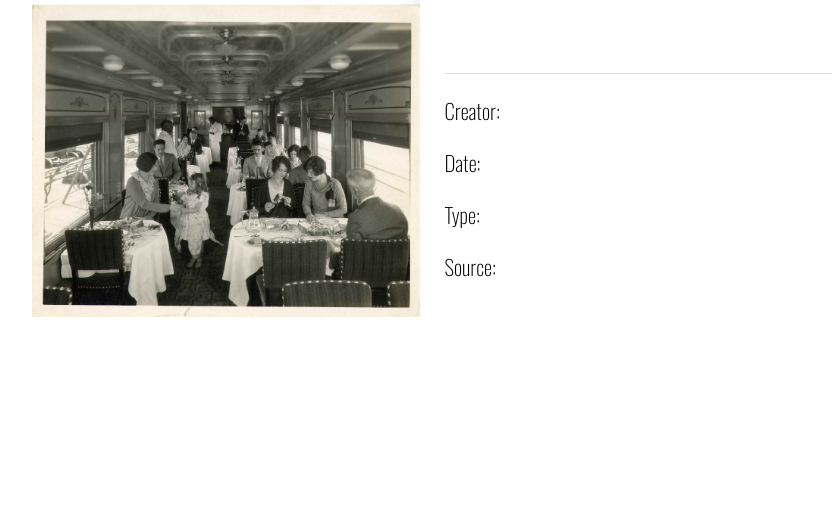
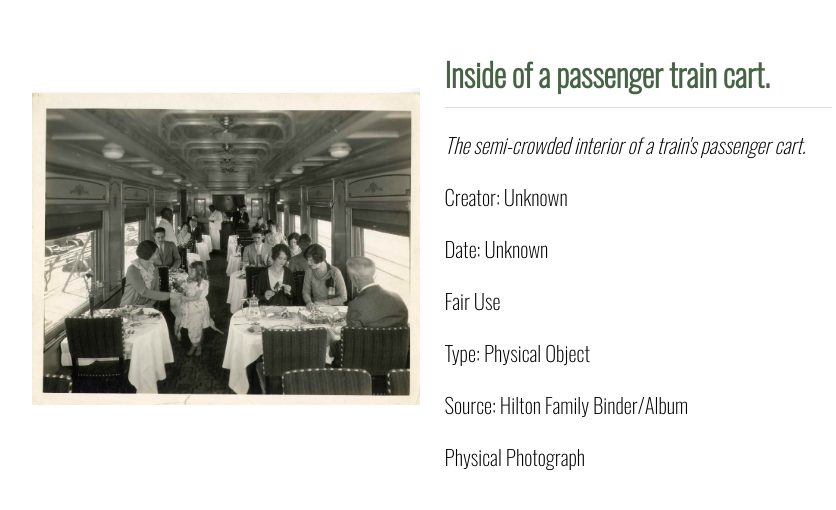
Before and after one commit to martinez2125/TennesseeChicago_Images, a Jekyll site: the page built from _mindoc_media/pg954-img.md, in a window 1280 px wide. Shown: the top 510 px of the page, without its empty margins (208-1044 px from the left). Built offline with Jekyll 4.4.1, drawn with Linux system fonts in a browser that asks for light colours.

Commit message:
Update pg954-img.md

```diff
--- a/_mindoc_media/pg954-img.md
+++ b/_mindoc_media/pg954-img.md
@@ -3,18 +3,18 @@ page: section-name
 title: Hilton Family Binder (Inside)
 media_type: image
 
-_title:
-description:
-creator:
-_date:
-rights:
-type:
-source:
+_title: Inside of a passenger train cart.
+description: The semi-crowded interior of a train's passenger cart.
+creator: Unknown
+_date: Unknown
+rights: Fair Use
+type: Physical Object
+source: Hilton Family Binder/Album
 identifier:
 contributor:
-format:
-credit_(IPTC):
-date_created_(IPTC):
+format: Physical Photograph
+credit_(IPTC): Digitization courtesy of Caden J. Miller & Lesly Martinez
+date_created_(IPTC): 9/15/2025
 
 _path: /assets/img/pg54-img.jpg
 order: 56
```
